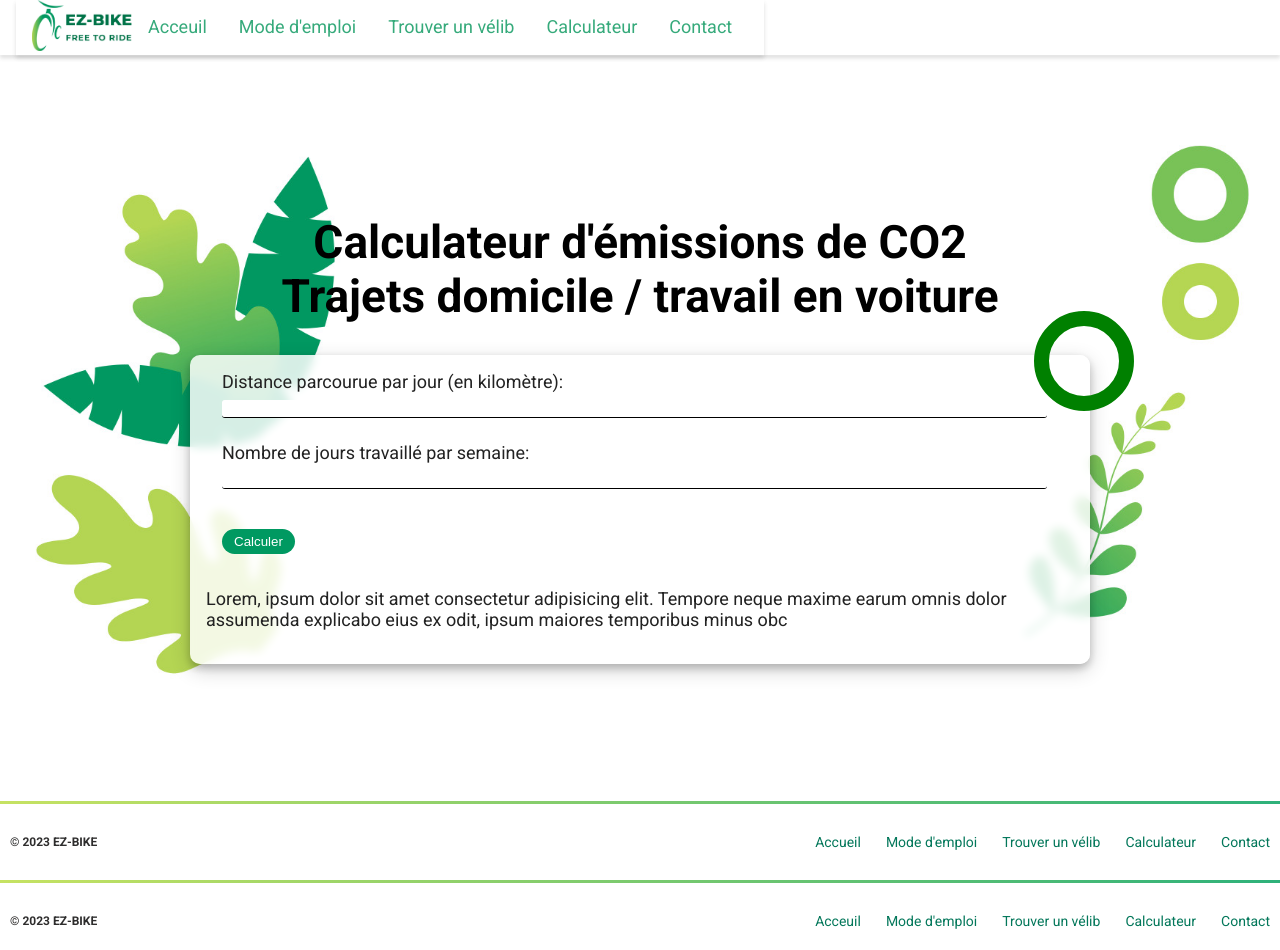
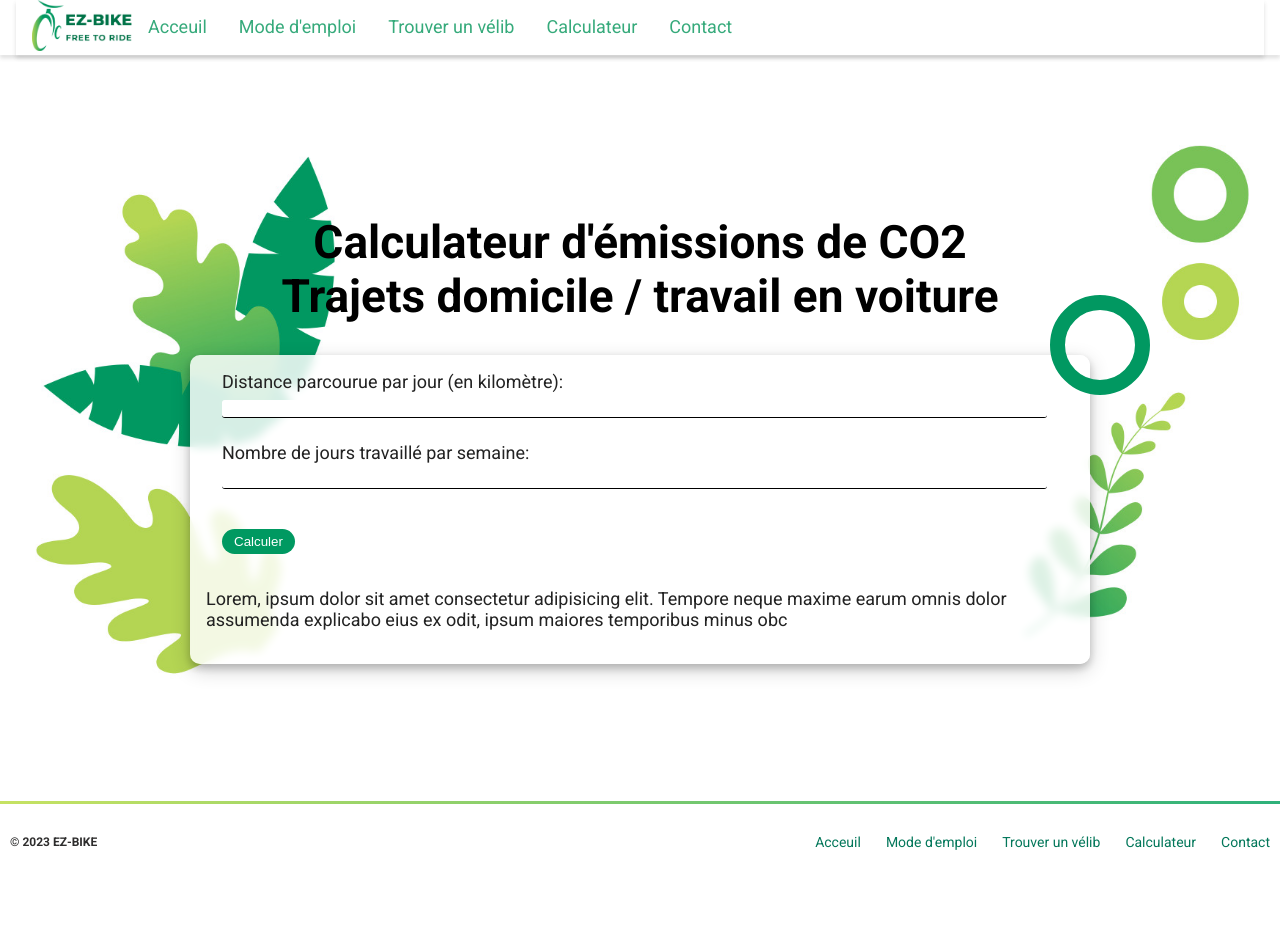
Before and after one commit to KD63799/EZ_Bike, a plain HTML site: page calculateur.html in a window 1280 px wide. After the commit the page ends 871 px from the top, so only its background shows below. Drawn offline with Linux system fonts and the light colour scheme.

Commit message:
modifs calculateur

```diff
--- a/assets/css/calculateur.css
+++ b/assets/css/calculateur.css
@@ -1,7 +1,8 @@
 /* ANCHOR global */
+
+
 h1 {
     text-align: center;
-    margin: 1rem;
     color: #000;
     font-size: 46px
 }
@@ -12,10 +13,6 @@ h1 {
     background-position: center;
     background-repeat: no-repeat;
     padding: 7rem 0px;
-}
-
-form{
-    position: relative;
 }
 
 /* ANCHOR style form */
@@ -47,7 +44,7 @@ backdrop-filter: blur(5px);
 }
 
 .form_circle{
-    border: 15px solid green;
+    border: 15px solid rgb(1, 152, 97);
     border-radius: 50%;
     width: 100px;
     height: 100px;
@@ -101,6 +98,9 @@ backdrop-filter: blur(5px);
     #popUp {
         padding-top: 25%;
     }
+    .vide {
+        height: 50px;
+    }
   }
   @media screen and (max-width: 600px) {
     h1 {
@@ -117,4 +117,7 @@ backdrop-filter: blur(5px);
     .form_circle {
         display: none;
     }
+    .vide {
+        height: 20px;
+    }
   }
--- a/assets/css/style.css
+++ b/assets/css/style.css
@@ -17,21 +17,11 @@ body {
   font-size: 1.125rem;
   margin: 0;
   color: var(--dark-color);
+	min-height: 100vh;
+	display: grid;
+	grid-template-rows: auto 1fr auto;
 }
 
-header {
-  background-color: var(--main-color);
-  color: var(--light-color);
-  display: flex;
-  justify-content: space-between;
-  align-items: center;
-  padding: 0 1rem;
-  box-shadow: 0 1px 1px 0 rgba(255, 255, 255, 0.158), 0 3px 4px 0 rgba(75, 75, 75, 0.19);
-}
-
-.nav-link {
-  display: flex;
-}
 
 @layer flexbox {
 
@@ -444,10 +434,26 @@ header {
 
 /*CSS for Side Nav*/
 
+header {
+  width: 100%;
+  background-color: var(--main-color);
+  color: var(--light-color);
+  display: flex;
+  justify-content: space-between;
+  align-items: center;
+  padding: 0 1rem;
+  box-shadow: 0 1px 1px 0 rgba(255, 255, 255, 0.158), 0 3px 4px 0 rgba(75, 75, 75, 0.19);
+}
+
+.nav-link {
+  display: flex;
+}
+
 .side-nav {
   width: 0;
   height: 100%;
   position: fixed;
+  z-index: 2;
   top: 0;
   right: 0;
   background-color: var(--main-color);
@@ -482,7 +488,7 @@ header {
   display: block;
   padding: 1rem 2rem;
   font-size: 1.5rem;
-  z-index: 1;
+  z-index: 2;
 }
 
 @keyframes anim01 {
--- a/calculateur.html
+++ b/calculateur.html
@@ -13,7 +13,7 @@
 
   <body>
     <section class="section_calc d-flex fd-column jc-c ai-c mt-2">
-      <h1>
+      <h1 class="m-1">
         Calculateur d'émissions de CO2<br />Trajets domicile / travail en
         voiture
       </h1>
@@ -51,23 +51,6 @@
       </div>
     </section>
 
-    <footer>
-      <hr />
-      <div class="footernav">
-        <div class="trademark">
-          <h3>© 2023 EZ-BIKE</h3>
-        </div>
-
-        <div class="links">
-          <a href="#">Accueil</a>
-          <a href="#">Mode d'emploi</a>
-          <a href="#">Trouver un vélib</a>
-          <a href="#">Calculateur</a>
-          <a href="#">Contact</a>
-        </div>
-      </div>
-    </footer>
-
     <script src="/assets/js/main.js"></script>
     <script src="/assets/js/calculateur.js"></script>
   </body>
```
